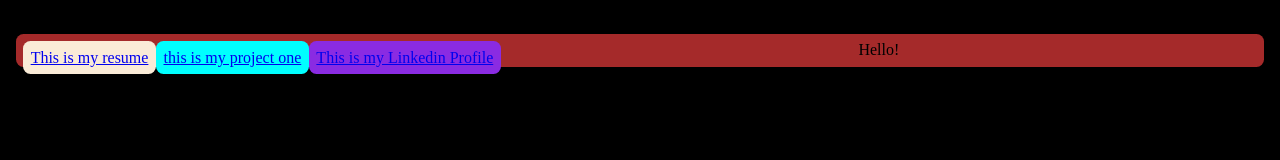
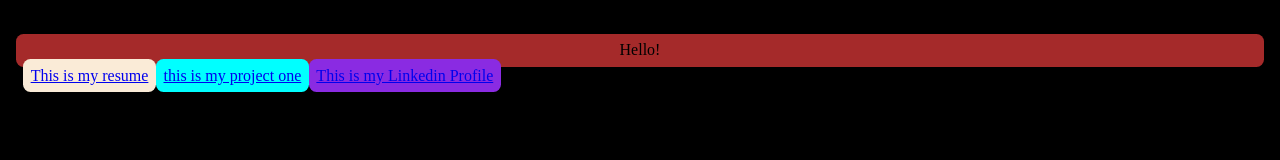
Before and after one commit to itsharry01/Myself, a plain HTML site: page index.html in a window 1280 px wide. Drawn offline with Linux system fonts and the light colour scheme.

Commit message:
Update index.html

```diff
--- a/index.html
+++ b/index.html
@@ -8,7 +8,8 @@
     <div class="body">
         Hello!
 
-        <div class="resume">
+      <div class="flex-container">
+          <div class="resume">
           <a href="https://google.com" target=”new”>This is my resume</a>
         </div>
 
@@ -19,6 +20,7 @@
         <div class="linkedin">
             <a href="https://www.linkedin.com/in/harbalbh-singh" target="_blank">This is my Linkedin Profile</a>
         </div>
+      </div>
     </div>
 
   </body>
```
